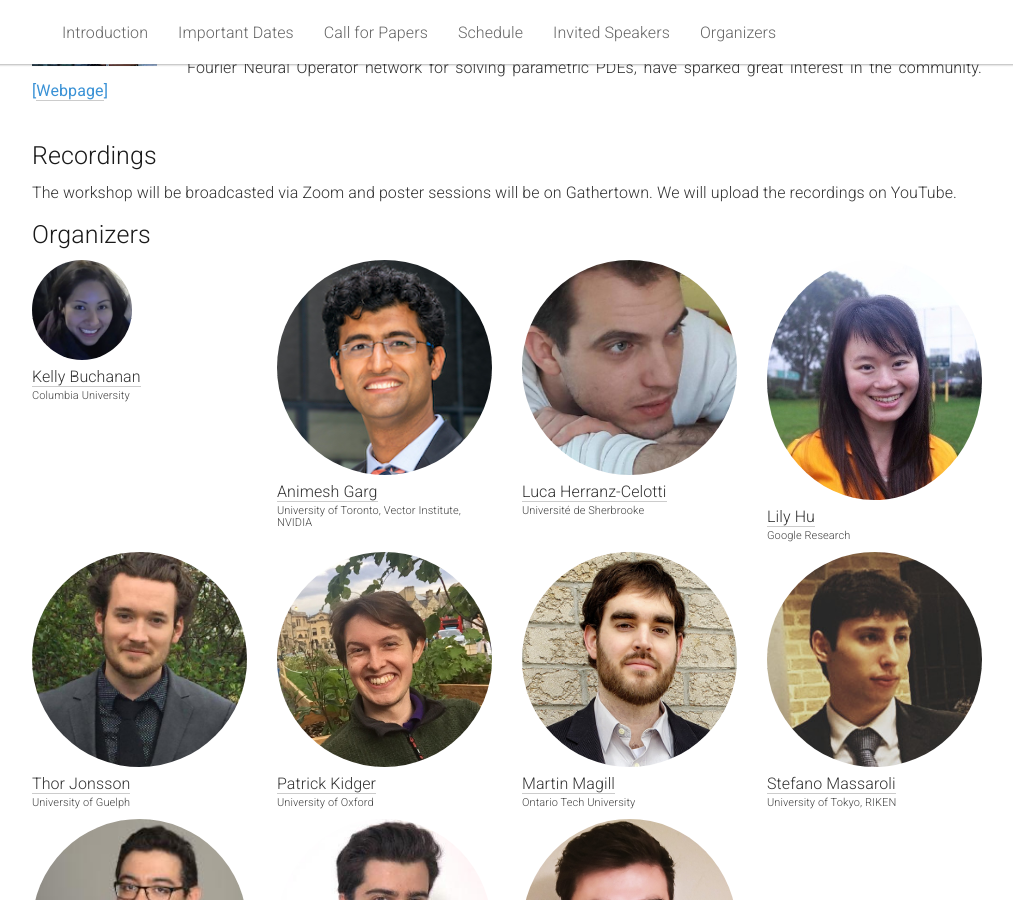
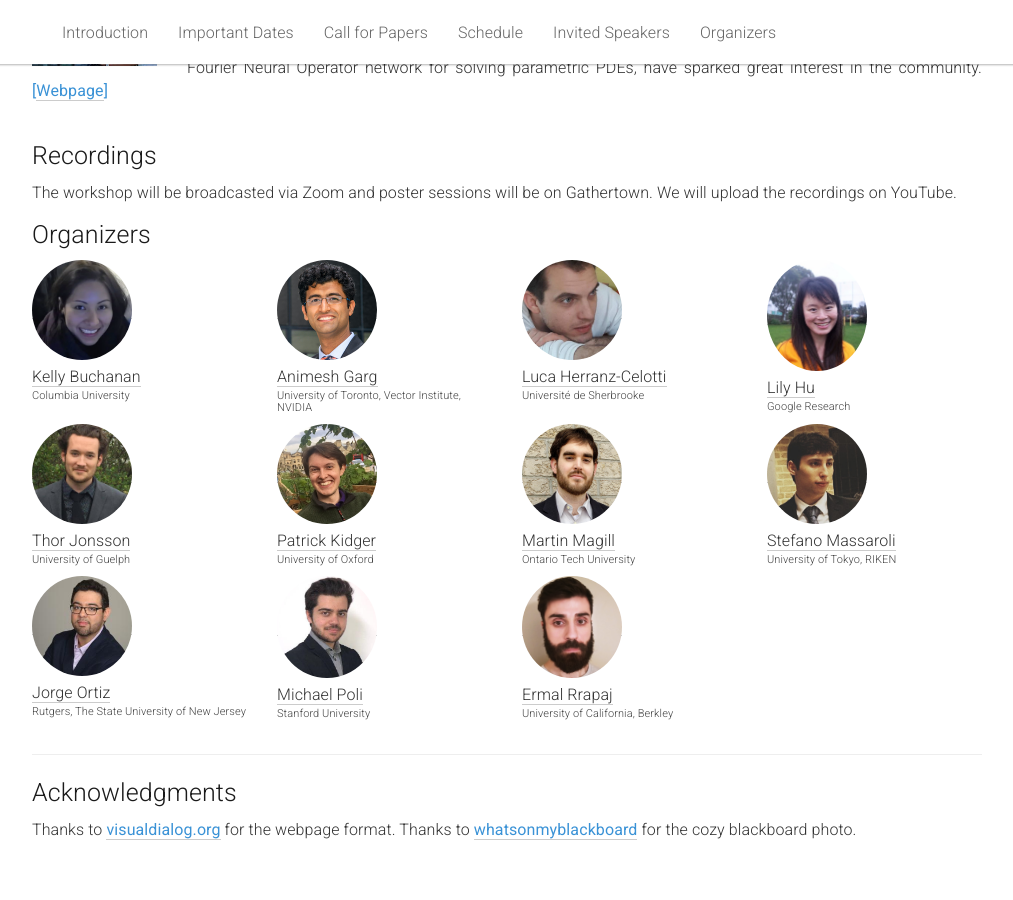
Before and after one commit to dl-de/dl-de.github.io, a Jekyll site: the page built from _pages/home.md, in a window 1280 px wide and 900 px high, scrolled down 3046 px. Shown: the whole window, without its empty margins (133-1146 px from the left). Built offline with Jekyll 4.4.1, drawn with Linux system fonts in a browser that asks for light colours.

Commit message:
minor changes

```diff
--- a/_pages/home.md
+++ b/_pages/home.md
@@ -276,7 +276,7 @@ The scope of the workshop spans topics at the intersection of DL and DEs, includ
 
   <div class="col-xs-3">
     <a href="https://animesh.garg.tech/">
-      <img class="people-pic" style="width:100%;height:auto;" src="{{ "/static/img/people/animeshgarg.jpg" | prepend:site.baseurl }}">
+      <img class="people-pic" src="{{ "/static/img/people/animeshgarg.jpg" | prepend:site.baseurl }}">
     </a>
     <div class="people-name">
       <a href="https://animesh.garg.tech/">Animesh Garg</a>
@@ -286,7 +286,7 @@ The scope of the workshop spans topics at the intersection of DL and DEs, includ
 
   <div class="col-xs-3">
     <a href="https://lucehe.github.io/">
-      <img class="people-pic" style="width:100%;height:auto;" src="{{ "/static/img/people/lucaherrtti.jpg" | prepend:site.baseurl }}">
+      <img class="people-pic" src="{{ "/static/img/people/lucaherrtti.jpg" | prepend:site.baseurl }}">
     </a>
     <div class="people-name">
       <a href="https://lucehe.github.io/">Luca Herranz-Celotti</a>
@@ -296,7 +296,7 @@ The scope of the workshop spans topics at the intersection of DL and DEs, includ
 
   <div class="col-xs-3">
     <a href="http://rlily.hu/">
-      <img class="people-pic" style="width:100%;height:auto;" src="{{ "/static/img/people/Lily.jpg" | prepend:site.baseurl }}">
+      <img class="people-pic" src="{{ "/static/img/people/Lily.jpg" | prepend:site.baseurl }}">
     </a>
     <div class="people-name">
       <a href="http://rlily.hu/">Lily Hu</a>
@@ -308,7 +308,7 @@ The scope of the workshop spans topics at the intersection of DL and DEs, includ
 <div class="row">
   <div class="col-xs-3">
     <a href="http://thorjonsson.github.io/">
-      <img class="people-pic" style="width:100%;height:auto;" src="{{ "/static/img/people/thor.jpg" | prepend:site.baseurl }}">
+      <img class="people-pic" src="{{ "/static/img/people/thor.jpg" | prepend:site.baseurl }}">
     </a>
     <div class="people-name">
       <a href="http://thorjonsson.github.io/">Thor Jonsson</a>
@@ -318,7 +318,7 @@ The scope of the workshop spans topics at the intersection of DL and DEs, includ
 
   <div class="col-xs-3">
     <a href="https://kidger.site/">
-      <img class="people-pic" style="width:100%;height:auto;" src="{{ "/static/img/people/patrickkidger.jpg" | prepend:site.baseurl }}">
+      <img class="people-pic" src="{{ "/static/img/people/patrickkidger.jpg" | prepend:site.baseurl }}">
     </a>
     <div class="people-name">
       <a href="https://kidger.site/">Patrick Kidger</a>
@@ -328,7 +328,7 @@ The scope of the workshop spans topics at the intersection of DL and DEs, includ
 
   <div class="col-xs-3">
     <a href="https://martinmagill.netlify.app/">
-      <img class="people-pic" style="width:100%;height:auto;" src="{{ "/static/img/people/martinmagill.png" | prepend:site.baseurl }}">
+      <img class="people-pic" src="{{ "/static/img/people/martinmagill.png" | prepend:site.baseurl }}">
     </a>
     <div class="people-name">
       <a href="https://martinmagill.netlify.app/">Martin Magill</a>
@@ -339,7 +339,7 @@ The scope of the workshop spans topics at the intersection of DL and DEs, includ
 
   <div class="col-xs-3">
     <a href="https://scholar.google.com/citations?user=IwCfl4UAAAAJ&hl=en">
-      <img class="people-pic" style="width:100%;height:auto;" src="{{ "/static/img/people/stefanomassaroli.jpg" | prepend:site.baseurl }}">
+      <img class="people-pic" src="{{ "/static/img/people/stefanomassaroli.jpg" | prepend:site.baseurl }}">
     </a>
     <div class="people-name">
       <a href="https://scholar.google.com/citations?user=IwCfl4UAAAAJ&hl=en">Stefano Massaroli</a>
@@ -351,7 +351,7 @@ The scope of the workshop spans topics at the intersection of DL and DEs, includ
   <div class="row">
   <div class="col-xs-3">
     <a href="https://www.ece.rutgers.edu/jorge-ortiz">
-      <img class="people-pic" style="width:100%;height:auto;" src="{{ "/static/img/people/jortiz.jpg" | prepend:site.baseurl }}">
+      <img class="people-pic" src="{{ "/static/img/people/jortiz.jpg" | prepend:site.baseurl }}">
     </a>
     <div class="people-name">
       <a href="https://www.ece.rutgers.edu/jorge-ortiz">Jorge Ortiz</a>
@@ -361,7 +361,7 @@ The scope of the workshop spans topics at the intersection of DL and DEs, includ
 
   <div class="col-xs-3">
     <a href="https://zymrael.github.io/">
-      <img class="people-pic" style="width:100%;height:auto;" src="{{ "/static/img/people/michaelpoli2.png" | prepend:site.baseurl }}">
+      <img class="people-pic" src="{{ "/static/img/people/michaelpoli2.png" | prepend:site.baseurl }}">
     </a>
     <div class="people-name">
       <a href="https://zymrael.github.io/">Michael Poli</a>
@@ -371,7 +371,7 @@ The scope of the workshop spans topics at the intersection of DL and DEs, includ
 
   <div class="col-xs-3">
     <a href="https://n3as.berkeley.edu/p/fellow/ermal-rrapaj/">
-      <img class="people-pic" style="width:100%;height:auto;" src="{{ "/static/img/people/ermalrrapaj.jpg" | prepend:site.baseurl }}">
+      <img class="people-pic" src="{{ "/static/img/people/ermalrrapaj.jpg" | prepend:site.baseurl }}">
     </a>
     <div class="people-name">
       <a href="https://n3as.berkeley.edu/p/fellow/ermal-rrapaj/">Ermal Rrapaj</a>
```
